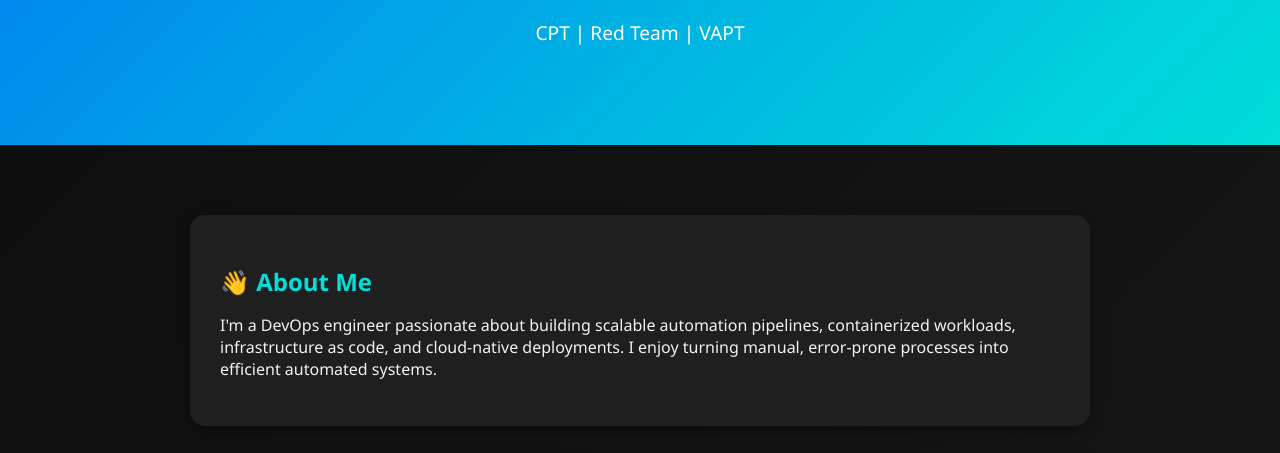
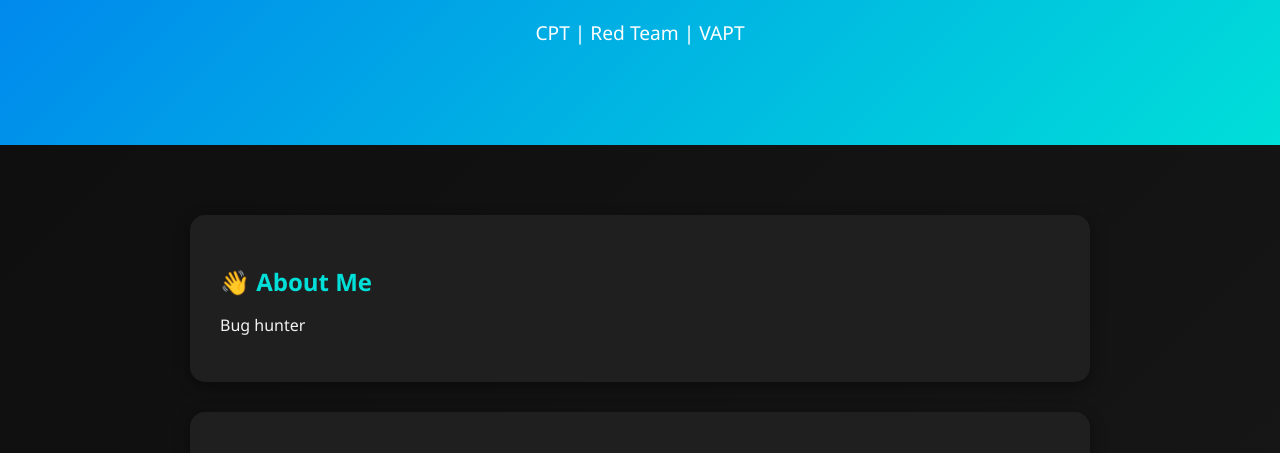
Before and after one commit to madhavanrayzz/Demo_Devops_project, a plain HTML site: page index.html in a window 1280 px wide. Shown: the part 223-676 px from the top of the page. Drawn offline with Linux system fonts and the light colour scheme.

Commit message:
Update index.html

```diff
--- a/index.html
+++ b/index.html
@@ -102,9 +102,7 @@
         <div class="section">
             <h2>👋 About Me</h2>
             <p>
-                I'm a DevOps engineer passionate about building scalable automation pipelines,
-                containerized workloads, infrastructure as code, and cloud-native deployments.
-                I enjoy turning manual, error-prone processes into efficient automated systems.
+                Bug hunter
             </p>
         </div>
 
```
